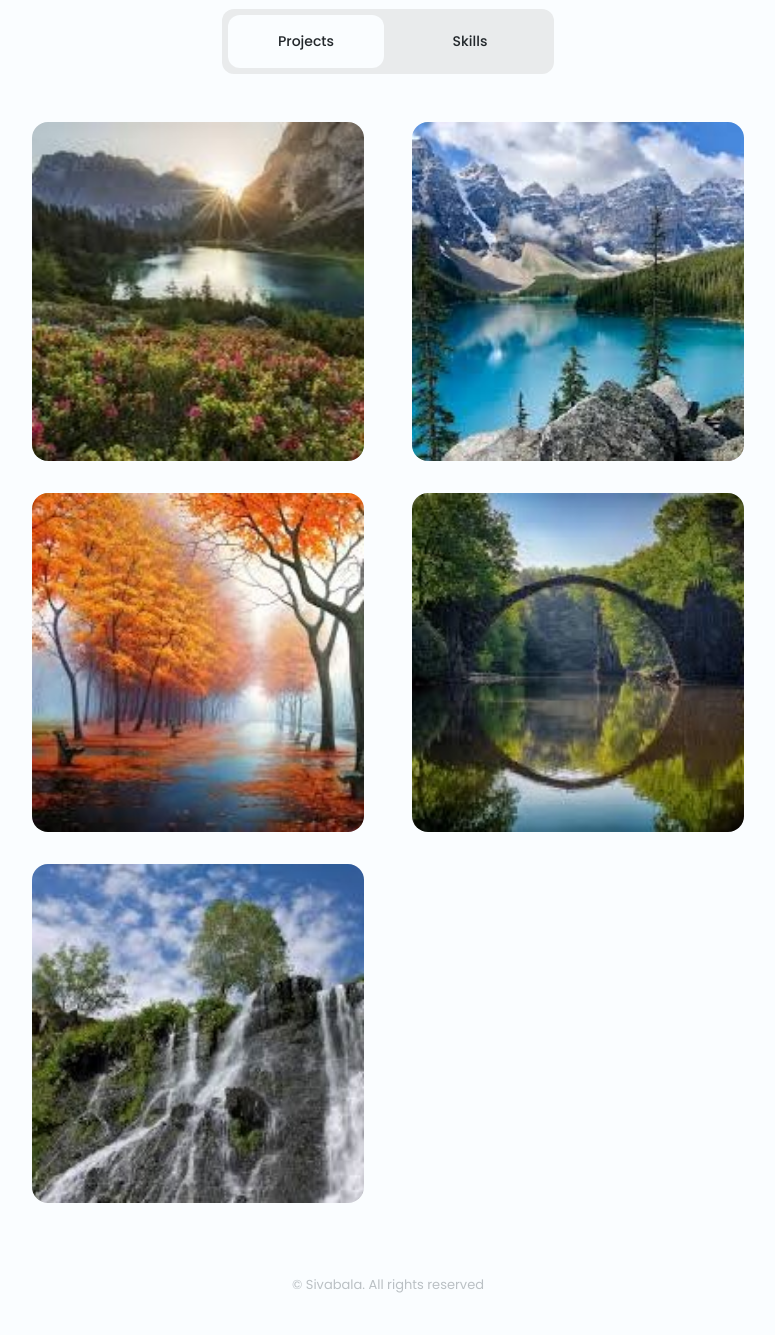
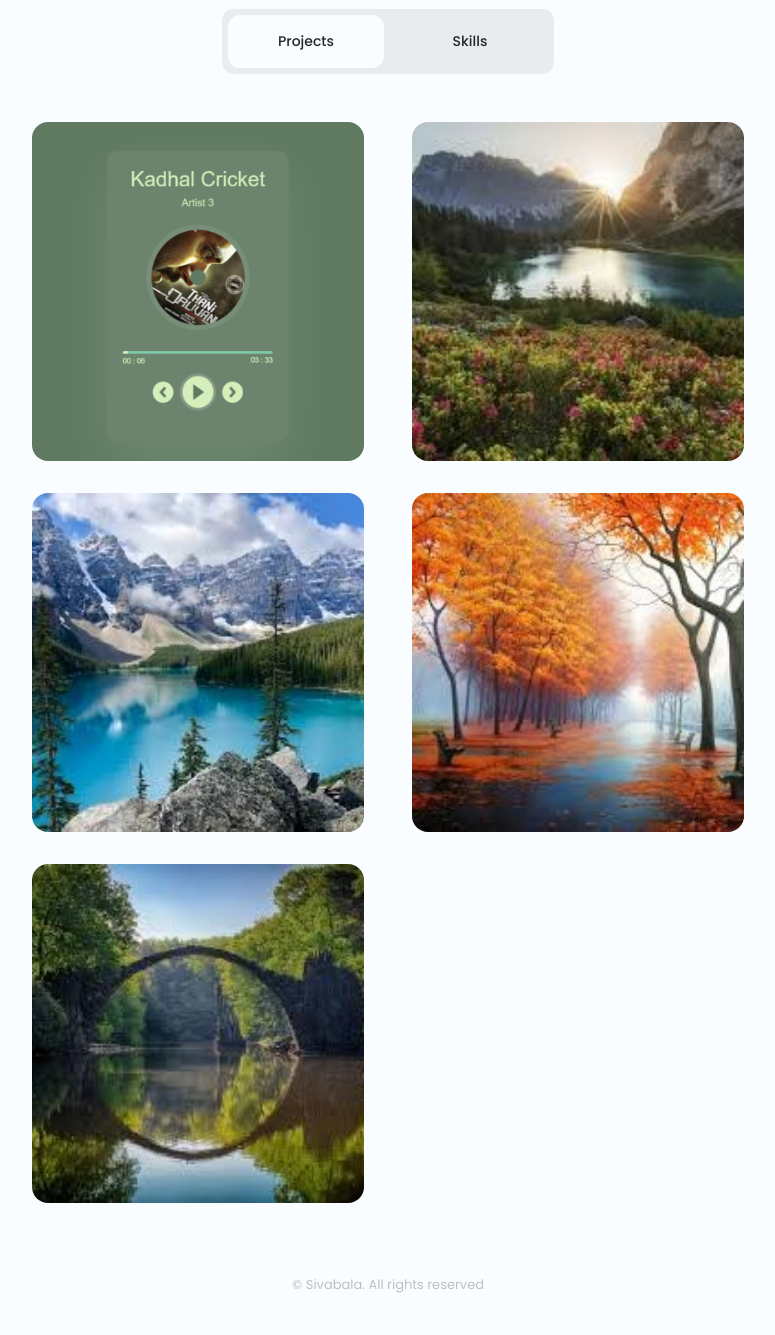
Before and after one commit to Sivabala-sba/portfolio, a plain HTML site: page index.html in a window 1280 px wide. Shown: the part 560-1895 px from the top of the page, without its empty margins (252-1027 px from the left). Drawn offline with nearby package versions, Linux system fonts and the light colour scheme.

Commit message:
Update index.html

```diff
--- a/index.html
+++ b/index.html
@@ -89,6 +89,20 @@
                     <!--==== Projects ====-->
                     <div class="projects__content grid filters__active" data-content id="projects">
                         <article class="projects__card">
+                            <img src="assets/img/music_player.png" alt="" class="projects__img">
+
+                            <div class="projects__modal">
+                                <div>
+                                    <span class="projects__subtitle">Design</span>
+                                    <h3 class="projects__title">Music App Design</h3>
+                                    <a href="https://sivabala-sba.github.io/Music-player/" target="_blank" class="projects__button button button__small">
+                                        <i class="ri-link"></i>
+                                    </a>
+                                </div>
+                            </div>
+                        </article>
+
+                        <article class="projects__card">
                             <img src="assets/img/image1.jpg" alt="" class="projects__img">
 
                             <div class="projects__modal">
@@ -137,20 +151,6 @@
                                 <div>
                                     <span class="projects__subtitle">Movil</span>
                                     <h3 class="projects__title">Travel App</h3>
-                                    <a href="#" class="projects__button button button__small">
-                                        <i class="ri-link"></i>
-                                    </a>
-                                </div>
-                            </div>
-                        </article>
-
-                        <article class="projects__card">
-                            <img src="assets/img/image5.jpg" alt="" class="projects__img">
-
-                            <div class="projects__modal">
-                                <div>
-                                    <span class="projects__subtitle">Design</span>
-                                    <h3 class="projects__title">Music App Design</h3>
                                     <a href="#" class="projects__button button button__small">
                                         <i class="ri-link"></i>
                                     </a>
```
